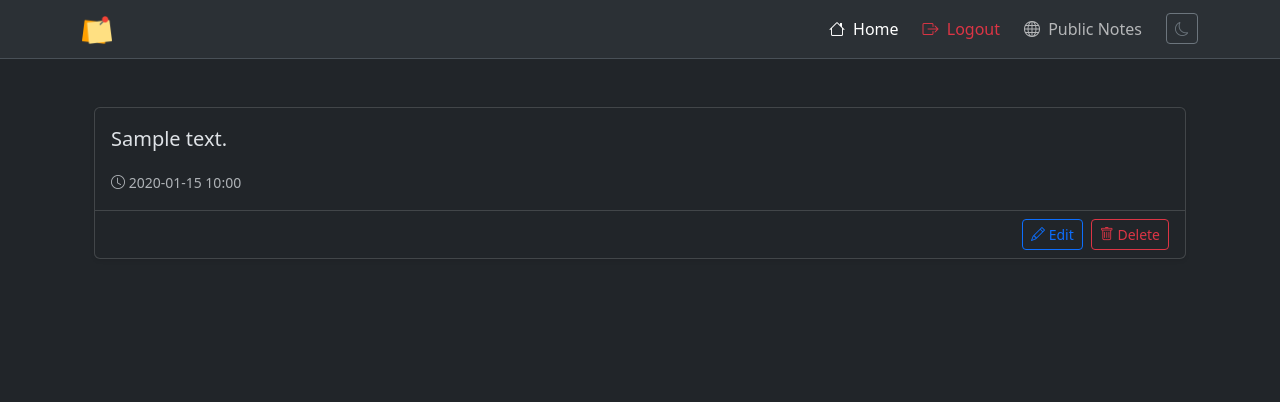
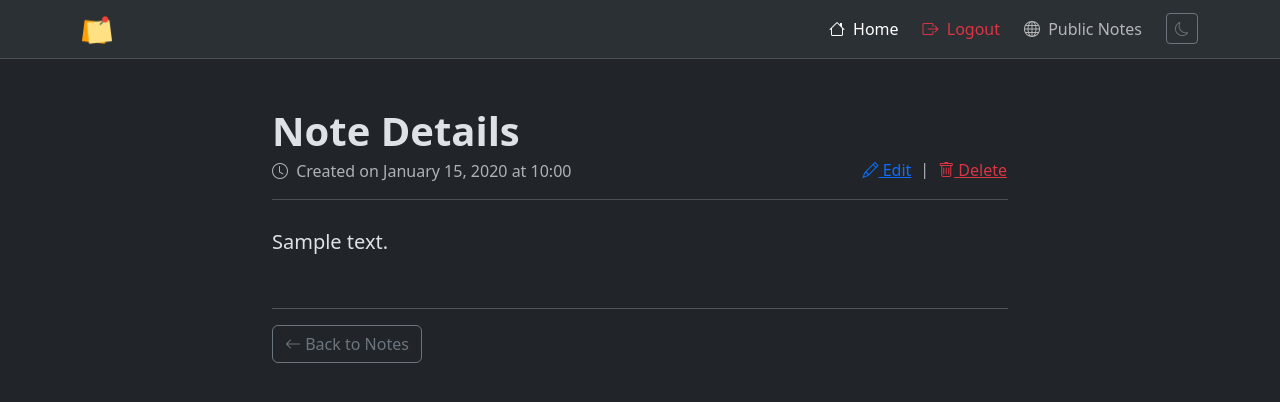
Before and after one commit to dvrkdev/flask-notes-app, a Flask app: page /note/1 in a window 1280 px wide. Shown: the top 402 px of the page. Run offline with Flask 3, Linux system fonts and the light colour scheme; a user stored in the database is signed in; tables that the repository leaves empty hold one stand-in row (values such as "Sample post").

Commit message:
feat: redesign note view layout for improved readability and user experience

```diff
--- a/app/templates/view_note.html
+++ b/app/templates/view_note.html
@@ -1,35 +1,37 @@
 {% extends "base.html" %}
 {% block title %}View Note{% endblock %}
 {% block content %}
-    <div class="container mt-4">
-        <div class="card shadow-sm">
-            <div class="card-body">
-                <p class="fs-5" style="white-space: pre-wrap;">{{ note.content }}</p>
-                <small class="text-muted">
-                    <i class="bi bi-clock"></i>
-                    {{ note.created_at.strftime("%Y-%m-%d %H:%M") }}
-                </small>
+    <div class="row justify-content-center">
+        <div class="col-md-10 col-lg-8">
+            <header class="border-bottom pb-3 mb-4 d-flex justify-content-between align-items-end">
+                <div>
+                    <h1 class="display-6 fw-bold mb-1">Note Details</h1>
+                    <p class="text-muted mb-0">
+                        <i class="bi bi-clock me-1"></i>
+                        Created on {{ note.created_at.strftime("%B %d, %Y at %H:%M") }}
+                    </p>
                 </div>
-            <div class="card-footer bg-transparent d-flex justify-content-end gap-2">
+                <div class="d-flex gap-2">
                     {% if current_user.is_authenticated and note.user_id == current_user.id %}
                         <a href="{{ url_for('main.edit_note', id=note.id) }}"
-                       class="btn btn-outline-primary btn-sm">
-                        <i class="bi bi-pencil"></i>
-                        Edit
+                           class="btn btn-link link-primary p-0">
+                            <i class="bi bi-pencil"></i> Edit
                         </a>
+                        <span class="text-muted">|</span>
                         <a href="{{ url_for('main.delete_note', id=note.id) }}"
-                       class="btn btn-outline-danger btn-sm">
-                        <i class="bi bi-trash"></i>
-                        Delete
-                    </a>
-                {% else %}
-                    <a href="{{ url_for('main.index') }}"
-                       class="btn btn-outline-secondary btn-sm">
-                        <i class="bi bi-arrow-left"></i>
-                        Back
+                           class="btn btn-link link-danger p-0">
+                            <i class="bi bi-trash"></i> Delete
                         </a>
                     {% endif %}
                 </div>
+            </header>
+            <article class="note-content">
+                <p class="lead" style="white-space: pre-wrap; line-height: 1.8;">{{ note.content }}</p>
+            </article>
+            <hr class="mt-5">
+            <a href="{{ url_for('main.index') }}" class="btn btn-outline-secondary">
+                <i class="bi bi-arrow-left"></i> Back to Notes
+            </a>
         </div>
     </div>
 {% endblock %}
```
Lines whose indentation alone changed are shown as unchanged.
